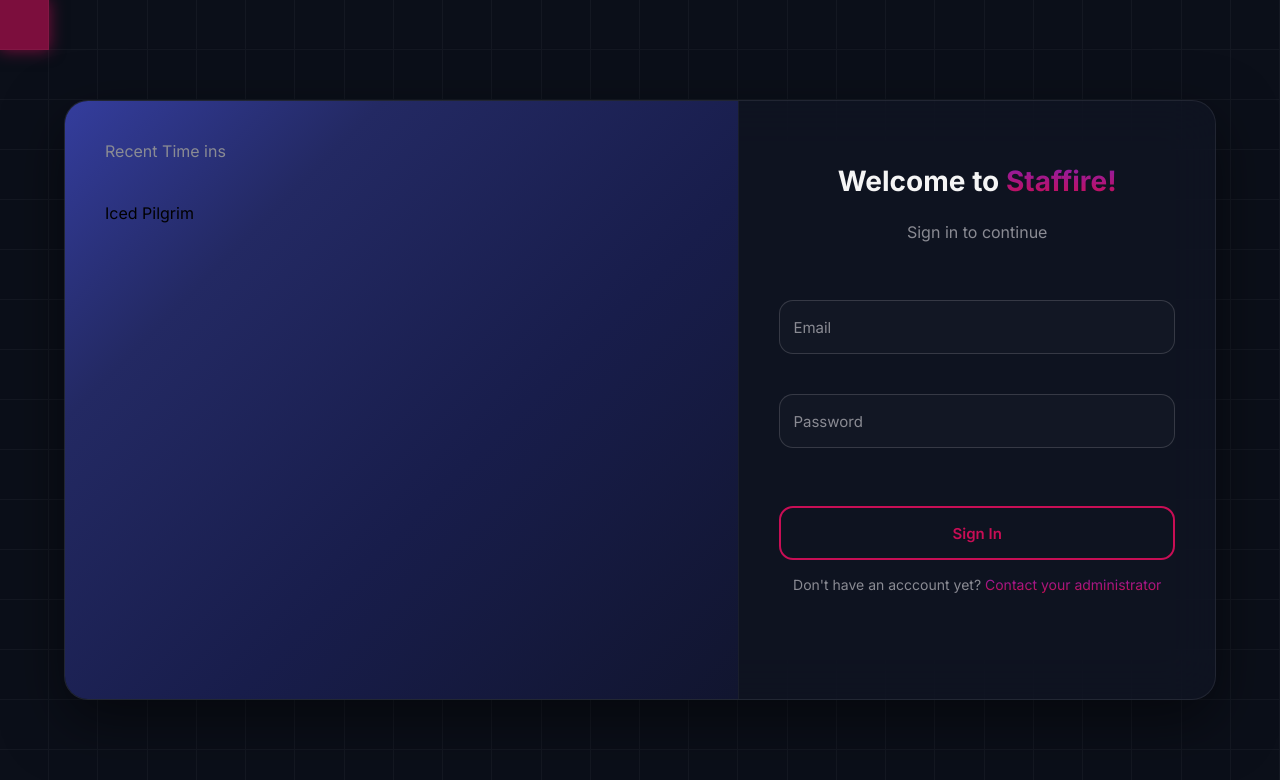
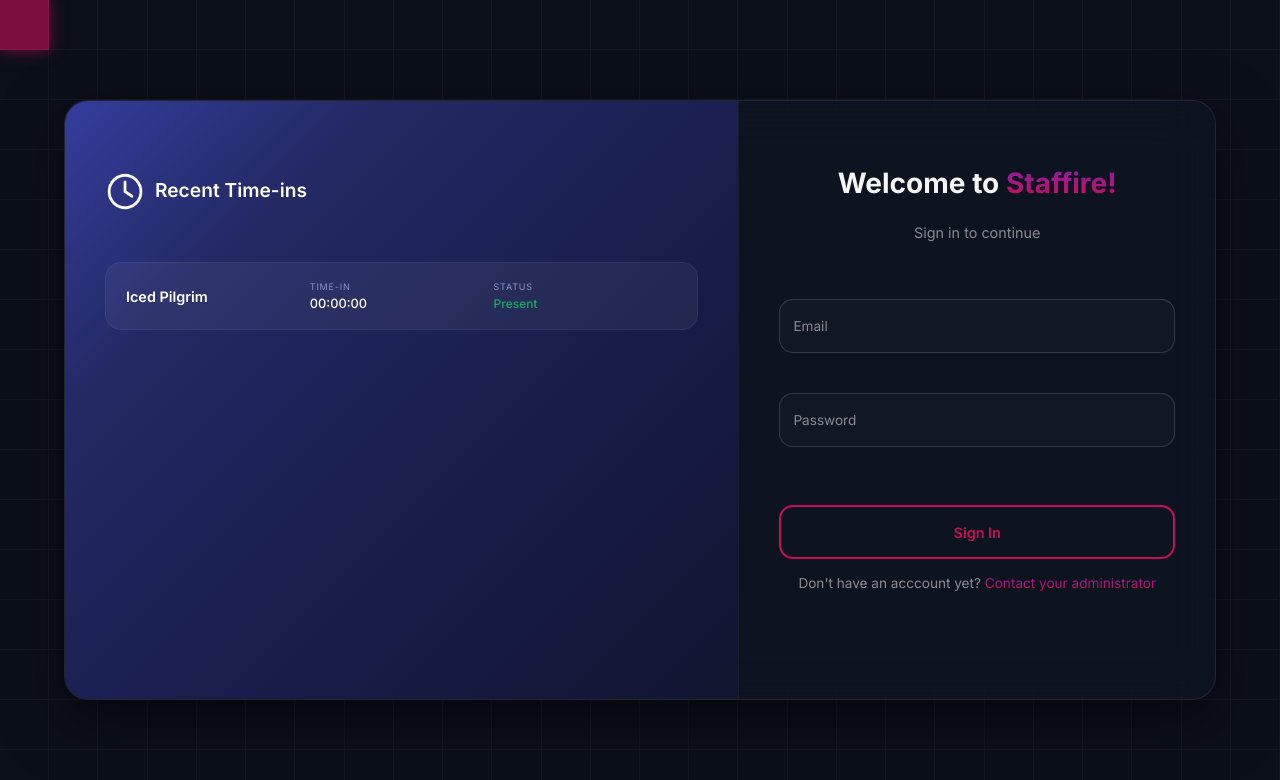
Before and after one commit to issedtplgrm/Staffire, a PHP site: page /auth/login.php in a window 1280 px wide. Shown: the top 780 px of the page. Run offline with PHP 8.4, Linux system fonts and the light colour scheme; some web fonts are replaced.

Commit message:
updated login page pt2

```diff
--- a/assets/css/login.css
+++ b/assets/css/login.css
@@ -73,11 +73,9 @@ body {
 
 .login-wrapper h1 {
   margin-bottom: 8px;
-
-  font-size: 28px;
+  font-size: clamp(1.75rem, 2vw, 2.25rem);
   font-weight: 700;
   line-height: 1.2;
-
   color: #f5f5f5;
 }
 
@@ -87,10 +85,8 @@ body {
 
 .login-wrapper h2 {
   margin-bottom: 42px;
-
-  font-size: 16px;
+  font-size: clamp(.9rem, 1vw, 1rem);
   font-weight: 400;
-
   color: #8a8b93;
 }
 
@@ -109,6 +105,7 @@ body {
     #181d4b 60%,
     #11152f 100%
   );
+
 }
 
 .right-panel {
@@ -129,7 +126,7 @@ body {
 
 .left-panel,
 .right-panel {
-  padding: 40px;
+  padding: clamp(20px, 4vw, 40px);
 }
 
 .field-group {
@@ -142,7 +139,7 @@ body {
   width: 100%;
   height: 54px;
   padding: 14px 12px;
-  font-size: 15px;
+  font-size: clamp(.9rem,.95vw,1rem);
   color: #f4f4f4;
   background: rgba(255, 255, 255, 0.02);
   border-radius: 14px;
@@ -170,7 +167,7 @@ body {
   top: 50%;
   transform: translateY(-50%);
   padding: 0 4px;
-  font-size: 15px;
+  font-size: clamp(.85rem,.95vw,.95rem);
   color: #8a8b93;
   pointer-events: none;
   transition:
@@ -197,7 +194,7 @@ body {
     background:transparent;
     color:#c80e55;
 
-    font-size:15px;
+    font-size: clamp(.9rem,.95vw,1rem);
     font-weight:600;
     text-decoration:none;
 
@@ -223,7 +220,7 @@ body {
 .right-panel h3{
    margin-bottom: 42px;
 
-  font-size: 14px;
+  font-size: clamp(.85rem,.9vw,.95rem);
   font-weight: 400;
 
   color: #8a8b93;
@@ -235,3 +232,71 @@ body {
   -webkit-background-clip: text;
   -webkit-text-fill-color: transparent;
 }
+
+.recent-header{
+   display: flex;
+   align-items: center;
+   gap: 10px;
+   margin-bottom: 20px;
+}
+
+.recent-header h2{
+   padding-top: 40px ;
+    align-items: center;
+    font-size: clamp(1.2rem,1.5vw,1.5rem);
+    font-weight:600;
+    line-height: 1;
+    color:#ffffff;
+
+}
+
+.recent-icon{
+   width: 40px;
+   height: clamp(30px,3vw,40px);
+   flex-shrink: 0;
+   display: block;
+}
+
+.time-card{
+    display: grid;
+    grid-template-columns: 1fr 1fr 1fr;
+    width: 100%;
+    align-items: center;
+    padding:18px 20px;
+    background:rgba(255,255,255,.05);
+    border:1px solid rgba(255,255,255,.05);
+    border-radius:16px;
+    margin-bottom:16px;
+}
+
+.employee-name{
+    color:white;
+    font-size: clamp(.9rem,1vw,1rem);
+    font-weight:600;
+}
+
+.time-column{
+    display:flex;
+    flex-direction:column;
+    align-items:flex-start;
+}
+
+.column-title{
+    margin-bottom:4px;
+    color:#8d94c8;
+    font-size:clamp(9px,.7vw,10px);
+    text-transform:uppercase;
+    letter-spacing:.8px;
+}
+
+.column-value{
+    color:#ffffff;
+    font-size: clamp(.8rem,.95vw,.95rem);
+    font-weight:500;
+}
+
+.status{
+   color:#16ae5f;
+   font-size:clamp(12px,.9vw,14px);
+   font-weight:500;
+}
--- a/auth/login.php
+++ b/auth/login.php
@@ -17,16 +17,31 @@
     <div class="grid" id="grid"></div>
     <main class="login-wrapper">
         <section class="left-panel">
-            <div>
-                <div>
-                    <h2>Recent Time ins</h2>
+            <div class="recent-header">
+                <img src="../assets/img/recent.png" class="recent-icon" alt="">
+                <h2>Recent Time-ins</h2>
+            </div>
+
+            <div class="time-card">
+
+                <div class="employee-name">
+                    Iced Pilgrim
                 </div>
-                <div>
-                    <p>Iced Pilgrim</p>
+
+                <div class="time-column">
+                    <span class="column-title">Time-in</span>
+                    <span class="column-value">00:00:00</span>
                 </div>
+
+                <div class="time-column">
+                    <span class="column-title">Status</span>
+                    <span class="status">Present</span>
+                </div>
+
             </div>
         </section>
-        <form class="right-panel" action="" >
+
+        <form class="right-panel" action="">
             <h1>Welcome to <span>Staffire!</span></h1>
             <h2>Sign in to continue</h2>
             <div class="field-group">
```
Also changed, not shown: assets/img/recent.png (added).
